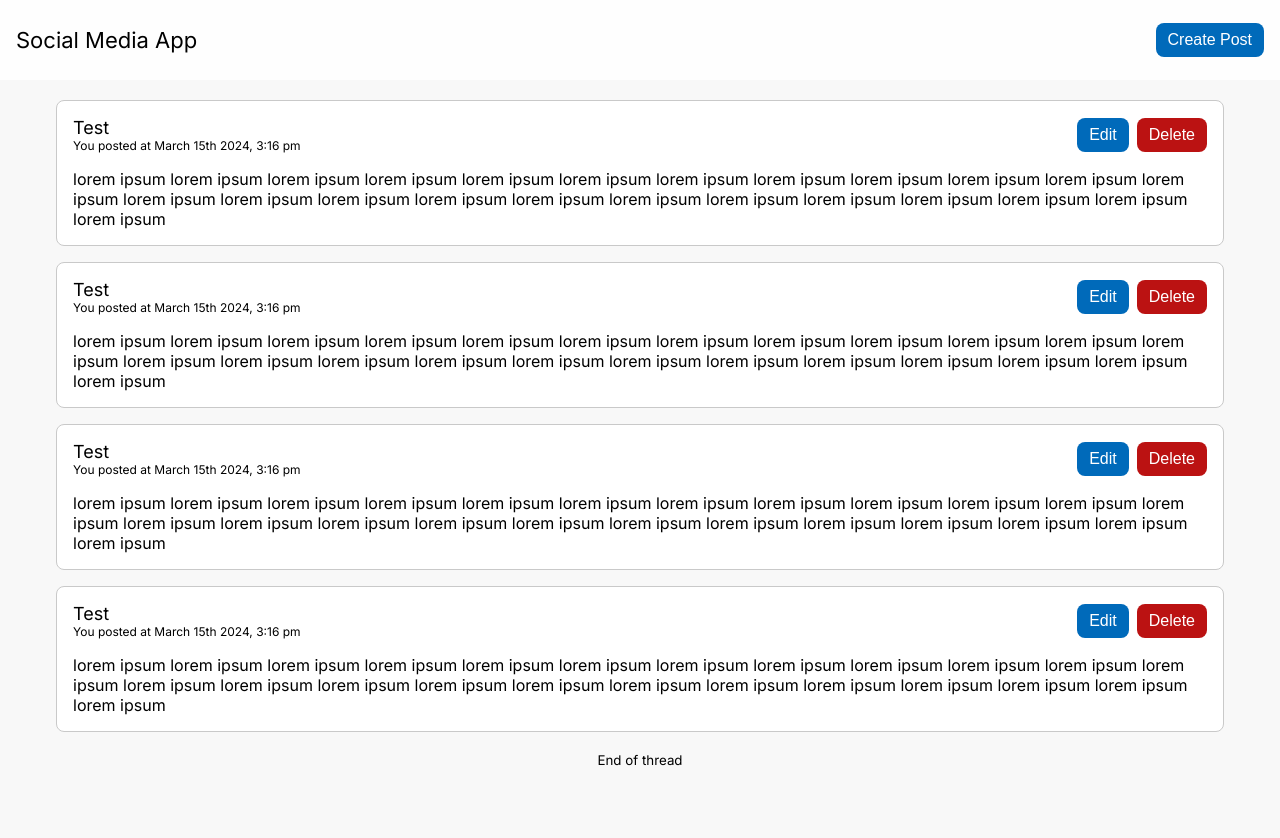
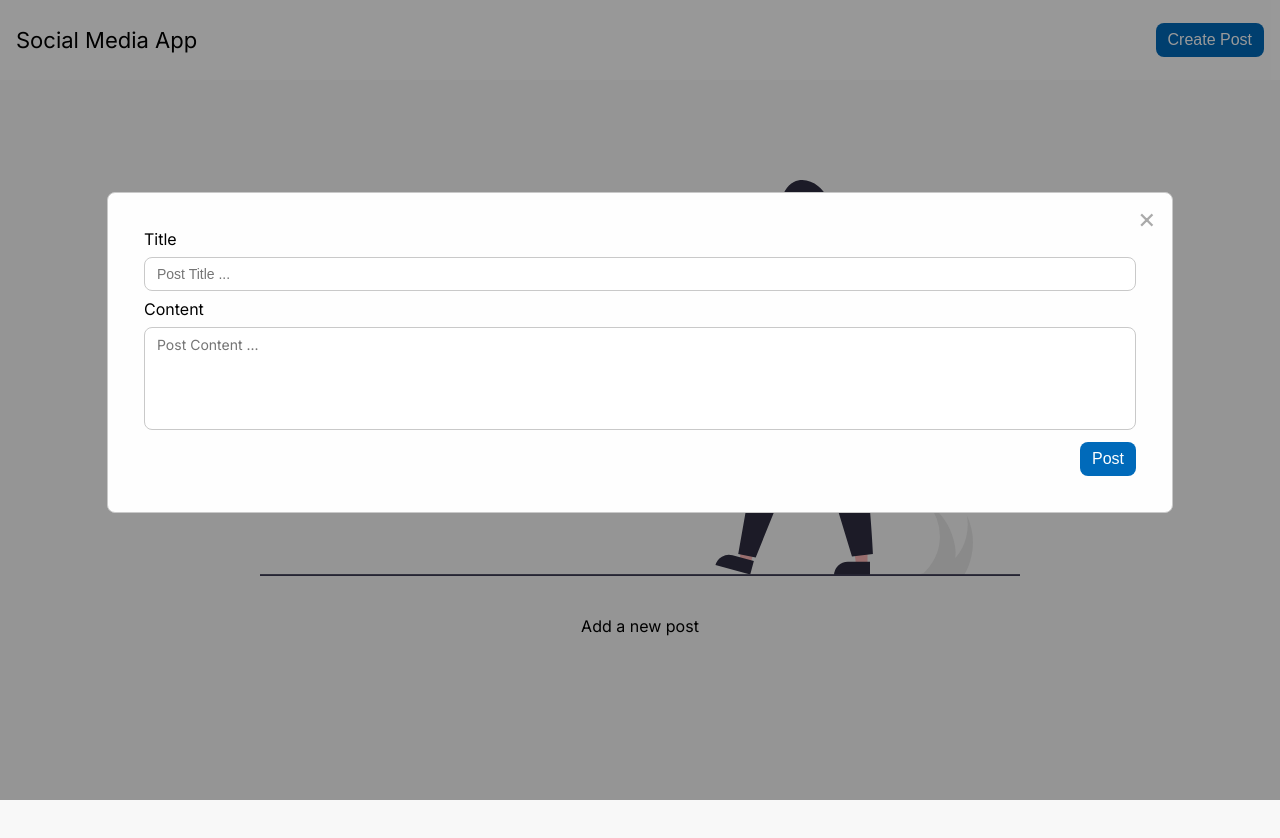
Before and after one commit to satshree/social-media, a React (Vite) app: page / in a window 1280 px wide. Both pictures are taken after a click on the button "Create Post". Shown: the top 838 px of the page. Built offline with nearby package versions, Linux system fonts and the light colour scheme.

Commit message:
working modal

```diff
--- a/src/components/Header/index.tsx
+++ b/src/components/Header/index.tsx
@@ -1,12 +1,39 @@
+import { useDispatch } from "react-redux";
+
+import { ActionTypes } from "../../app/actions";
+
 import Button from "../Button";
+
 import style from "./header.module.css";
 
 function Header() {
+  const dispatch = useDispatch();
+
+  const handleCreatePost = () => {
+    dispatch({
+      type: ActionTypes.ModalContent,
+      payload: {
+        id: 0,
+        title: "",
+        content: "",
+        updated: new Date(),
+      },
+    });
+
+    dispatch({
+      type: ActionTypes.ModalMode,
+      payload: {
+        mode: "add",
+        open: true,
+      },
+    });
+  };
+
   return (
     <div className={style.header}>
       <div className={style.title}>Social Media App</div>
       <div>
-        <Button>Create Post</Button>
+        <Button onClick={handleCreatePost}>Create Post</Button>
       </div>
     </div>
   );
--- a/src/components/Modal/index.tsx
+++ b/src/components/Modal/index.tsx
@@ -17,7 +17,7 @@ function Modal(props: ModalProps) {
   return (
     <div className={style.modal} style={{ display }}>
       <div className={style["modal-content"]}>
-        <span className="close" onClick={props.onClose}>
+        <span className={style["close"]} onClick={props.onClose}>
           &times;
         </span>
         {props.children}
--- a/src/components/Modal/modal.module.css
+++ b/src/components/Modal/modal.module.css
@@ -14,20 +14,29 @@
   background-color: #fefefe;
   margin: 15% auto;
   padding: 20px;
-  border: 1px solid #888;
+  border: 1px solid #c9c9c9;
+  border-radius: 8px;
   width: 80%;
+  position: relative;
 }
 
 .close {
+  padding: 0 0.5rem 0.25rem;
+  border-radius: 4px;
+
   color: #aaa;
+  font-size: 28px;
+  /* font-weight: bold; */
+
   float: right;
-  font-size: 28px;
-  font-weight: bold;
+  position: absolute;
+  top: 0.5rem;
+  right: 0.5rem;
 }
 
 .close:hover,
 .close:focus {
-  color: black;
+  background-color: #f2f2f2;
   text-decoration: none;
   cursor: pointer;
 }
--- a/src/components/PostForm/form.module.css
+++ b/src/components/PostForm/form.module.css
@@ -1,12 +1,13 @@
 .box {
-  border: 1px solid #c9c9c9;
-  border-radius: 8px;
+  /* border: 1px solid #c9c9c9;
+  border-radius: 8px; */
 
   padding: 1rem;
 
-  width: 75%;
+  /* width: 75%; */
+  /* width: 100%; */
 
-  background-color: #fff;
+  /* background-color: #fff; */
 }
 
 .btn-box {
--- a/src/pages/Home/index.tsx
+++ b/src/pages/Home/index.tsx
@@ -1,41 +1,46 @@
+import { useDispatch, useSelector } from "react-redux";
+import { GlobalState, Post as PostData } from "../../types/data";
+
 import Post from "../../components/Post";
-
-import { Post as PostData } from "../../types/data";
+import Modal from "../../components/Modal";
 
 import create from "../../assets/create.svg";
 import style from "./home.module.css";
+import { ActionTypes } from "../../app/actions";
+import PostForm from "../../components/PostForm";
 
 function Home() {
-  const posts: PostData[] = [
-    {
-      id: 123,
-      title: "Test",
-      content:
-        "lorem ipsum lorem ipsum lorem ipsum lorem ipsum lorem ipsum lorem ipsum lorem ipsum lorem ipsum lorem ipsum lorem ipsum lorem ipsum lorem ipsum lorem ipsum lorem ipsum lorem ipsum lorem ipsum lorem ipsum lorem ipsum lorem ipsum lorem ipsum lorem ipsum lorem ipsum lorem ipsum lorem ipsum ",
-      updated: new Date(),
-    },
-    {
-      id: 1212,
-      title: "Test",
-      content:
-        "lorem ipsum lorem ipsum lorem ipsum lorem ipsum lorem ipsum lorem ipsum lorem ipsum lorem ipsum lorem ipsum lorem ipsum lorem ipsum lorem ipsum lorem ipsum lorem ipsum lorem ipsum lorem ipsum lorem ipsum lorem ipsum lorem ipsum lorem ipsum lorem ipsum lorem ipsum lorem ipsum lorem ipsum ",
-      updated: new Date(),
-    },
-    {
-      id: 4657,
-      title: "Test",
-      content:
-        "lorem ipsum lorem ipsum lorem ipsum lorem ipsum lorem ipsum lorem ipsum lorem ipsum lorem ipsum lorem ipsum lorem ipsum lorem ipsum lorem ipsum lorem ipsum lorem ipsum lorem ipsum lorem ipsum lorem ipsum lorem ipsum lorem ipsum lorem ipsum lorem ipsum lorem ipsum lorem ipsum lorem ipsum ",
-      updated: new Date(),
-    },
-    {
-      id: 23,
-      title: "Test",
-      content:
-        "lorem ipsum lorem ipsum lorem ipsum lorem ipsum lorem ipsum lorem ipsum lorem ipsum lorem ipsum lorem ipsum lorem ipsum lorem ipsum lorem ipsum lorem ipsum lorem ipsum lorem ipsum lorem ipsum lorem ipsum lorem ipsum lorem ipsum lorem ipsum lorem ipsum lorem ipsum lorem ipsum lorem ipsum ",
-      updated: new Date(),
-    },
-  ];
+  const dispatch = useDispatch();
+  const { posts, modal } = useSelector((state: GlobalState) => state);
+
+  const closeModal = () => {
+    dispatch({
+      type: ActionTypes.ModalMode,
+      payload: {
+        mode: "add",
+        open: false,
+      },
+    });
+
+    dispatch({
+      type: ActionTypes.ModalContent,
+      payload: {
+        id: 0,
+        title: "",
+        content: "",
+        updated: new Date(),
+      },
+    }); // clear out
+  };
+
+  const addNewPost = (post: PostData) => {
+    dispatch({
+      type: ActionTypes.PostList,
+      payload: [...posts, post],
+    });
+
+    closeModal();
+  };
 
   return (
     <div className={style["home-page"]}>
@@ -53,7 +58,7 @@ function Home() {
       ) : (
         <>
           {posts.map((post) => (
-            <Post post={post} />
+            <Post key={post.id} post={post} />
           ))}
           <br />
           <div className="center">
@@ -61,6 +66,10 @@ function Home() {
           </div>
         </>
       )}
+
+      <Modal isOpen={modal.open} onClose={closeModal}>
+        <PostForm post={modal.content} onSubmit={addNewPost} />
+      </Modal>
     </div>
   );
 }
```
